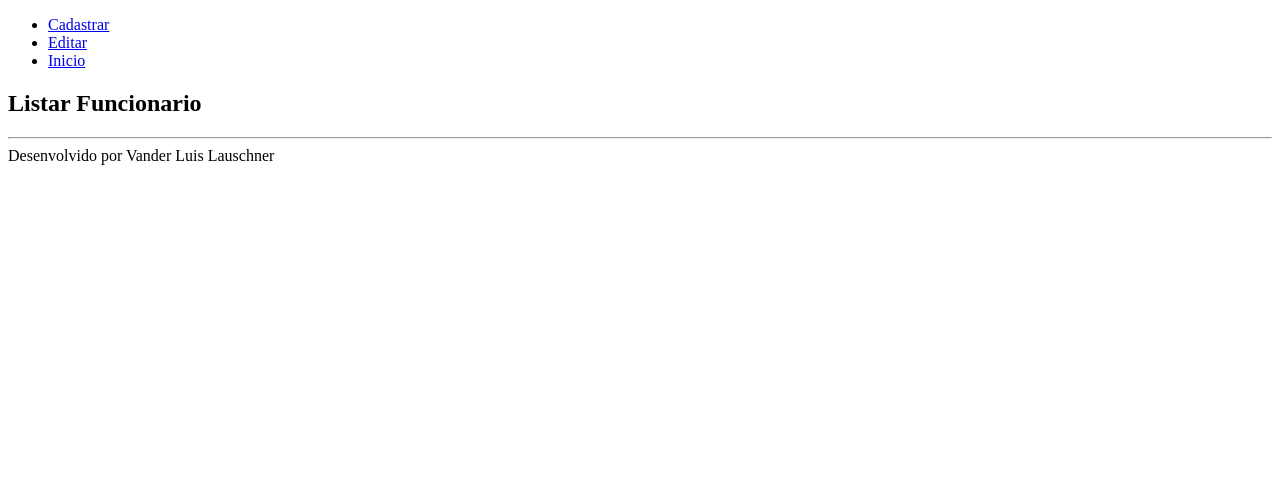
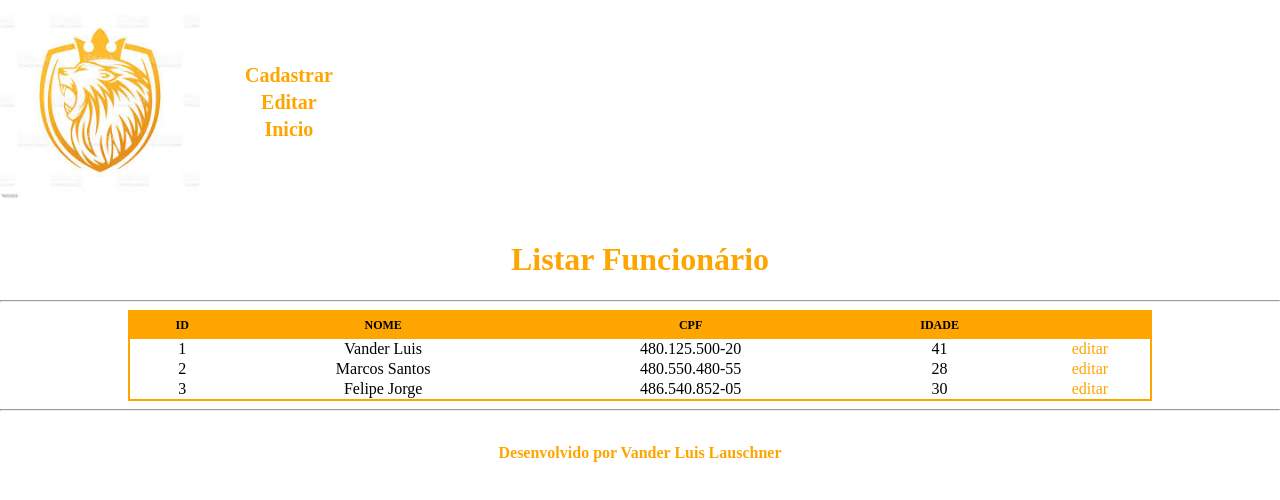
Before and after one commit to Vanderlaus/frontend, a plain HTML site: page cadfunc/listar.html in a window 1280 px wide. Drawn offline with Linux system fonts and the light colour scheme.

Commit message:
subindo atualiza

```diff
--- /dev/null
+++ b/cadfunc/css/form.css
@@ -0,0 +1,32 @@
+form{
+    text-align: center;
+    width: 400px;
+    margin: 20px auto;
+}
+
+.campos{
+    width: 300px;
+    height: 20px;
+    border: px orange;
+    border-radius: 20px;
+}
+
+.botoes{
+    text-transform: uppercase;
+    font-size: 15px;
+    border: none;
+    margin-top:  20px;
+    margin-left: 04px;
+    width: 80px;
+    height: 20px;
+    border-radius: 10px;
+}
+.botoes:hover{
+    cursor: pointer;
+}
+
+.salvar, .cancelar{
+    color:black;
+    background: orange;
+    border: 1px solid orange;
+}
--- a/cadfunc/css/style.css
+++ b/cadfunc/css/style.css
@@ -0,0 +1,71 @@
+body, div, header, main{
+    border: 0;
+    margin: 0;
+    padding: 0;
+
+}
+
+body{
+    color: orange;
+    background: white;
+}
+
+#logo img{
+    width: 200px;
+    border-radius: 10px;
+}
+
+#imagem img{
+    width: 40%;
+    border-radius: 10px;
+    border: 1px solid #fff;
+}
+#imagem{
+    width: 80%;
+    margin: auto;
+}
+
+a{
+    color: orange;
+    text-decoration: none;
+}
+a:hover{
+    color: black;
+    background: orange;
+}
+
+ul{
+    list-style: none;
+}
+
+li{
+    text-align: center;
+    padding: 02px 5px;
+}
+li:hover{
+    border: 1px solid;
+    background: white;
+    font-weight: bold;
+}
+header{
+    height: 55%;
+    display: flex;
+    align-items: center;
+    font-weight: bold;
+    font-size: 20px;
+}
+
+main{
+    width: 100%;
+    min-width: 300px;
+    padding: 15px 0px;
+    align-items: center;
+    text-align: center;
+}
+
+footer{
+    color: orange;
+    padding: 10px 0;
+    font-weight: bold;
+    text-align: center;
+}
--- /dev/null
+++ b/cadfunc/css/table.css
@@ -0,0 +1,23 @@
+#funcionarios{
+    width: 80%;
+    margin: auto;
+    border: 2px orange solid;
+    border-collapse: collapse;
+    text-align: center;
+    color: black;
+}
+#funcionarios thead{
+    background: orange ;
+    text-transform: uppercase;
+    font-size: 12px;
+}
+
+#funcionarios thead tr th{
+    padding: 6px 10px;
+    color: black;
+}
+
+#funcionarios tbody tr th{
+    padding: 8px 10px;
+    color: black;
+}
--- a/cadfunc/listar.html
+++ b/cadfunc/listar.html
@@ -1,23 +1,73 @@
 <!DOCTYPE html>
 <html lang="pt-BR">
   <head>
-    <link rel="stylesheet" href="css/style.css">
-    <meta charset="UTF-8">
-    <meta http-equiv="X-UA-Compatible" content="IE=edge">
-    <meta name="viewport" content="width=device-width, initial-scale=1.0">
+    <link rel="stylesheet" href="css/form.css"/>
+    <link rel="stylesheet" href="css/table.css"/>
+    <link rel="stylesheet" href="css/style.css"/>
+    <meta charset="UTF-8" />
+    <meta http-equiv="X-UA-Compatible" content="IE=edge" />
+    <meta name="viewport" content="width=device-width, initial-scale=1.0" />
     <title>Listar Funcionario</title>
   </head>
   <body>
     <header>
+      <div id="logo">
+        <a href="index.html">
+            <img src="img/logo.jpg" alt="Logo">
+        </a>
+      </div>
       <ul>
         <li><a href="cadastrar.html">Cadastrar</a></li>
         <li><a href="editar.html">Editar</a></li>
         <li><a href="index.html">Inicio</a></li>
       </ul>
-
     </header>
     <main>
-        <h2>Listar Funcionario</h2>
+      <h1>Listar Funcionário</h1>
+      <hr />
+      <table id="funcionarios">
+
+        <thead>
+
+          <tr>
+            <th>Id</th>
+            <th>Nome</th>
+            <th>CPF</th>
+            <th>Idade</th>
+            <th></th>
+          </tr>
+
+        </thead>
+        <tbody>
+          <tr>
+            <td>1</td>
+            <td>Vander Luis</td>
+            <td>480.125.500-20</td>
+            <td>41</td>
+            <td>
+              <a href="editar.html">editar</a>
+            </td>
+          </tr>
+          <tr>
+            <td>2</td>
+            <td>Marcos Santos</td>
+            <td>480.550.480-55</td>
+            <td>28</td>
+            <td>
+              <a href="editar.html">editar</a>
+            </td>
+          </tr>
+          <tr>
+            <td>3</td>
+            <td>Felipe Jorge</td>
+            <td>486.540.852-05</td>
+            <td>30</td>
+            <td>
+              <a href="editar.html">editar</a>
+            </td>
+          </tr>
+        </tbody>
+      </table>
       <hr>
     </main>
     <footer>
```
Also changed, not shown: cadfunc/cadastrar.html (+23 -15 lines), cadfunc/editar.html (+35 -5 lines), cadfunc/index.html (+15 -6 lines), cadfunc/img/download.png (added), cadfunc/img/equipe.png (added), cadfunc/img/logo.jpg (added), cadfunc/img/team.jpg (added). Lines whose indentation alone changed are shown as unchanged.
